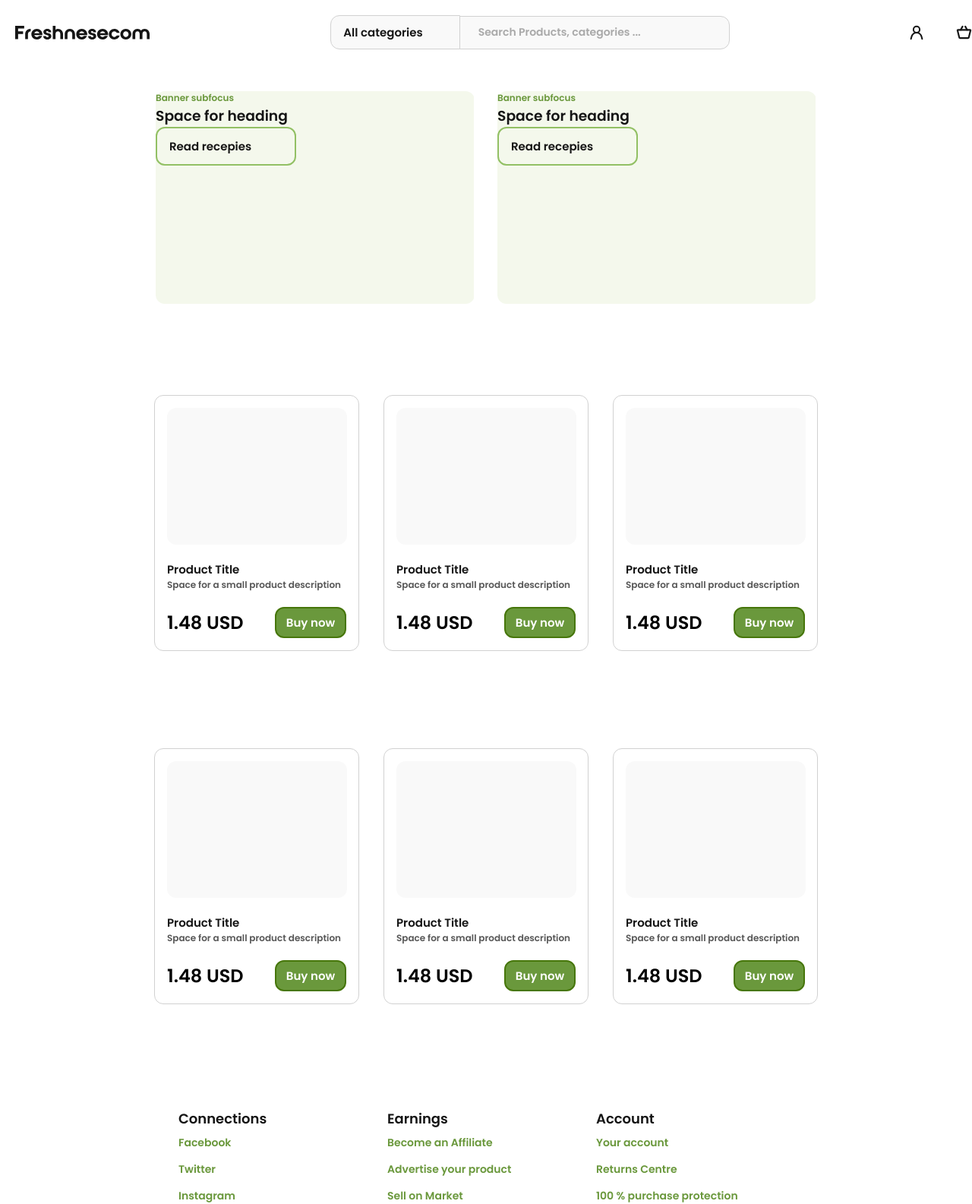
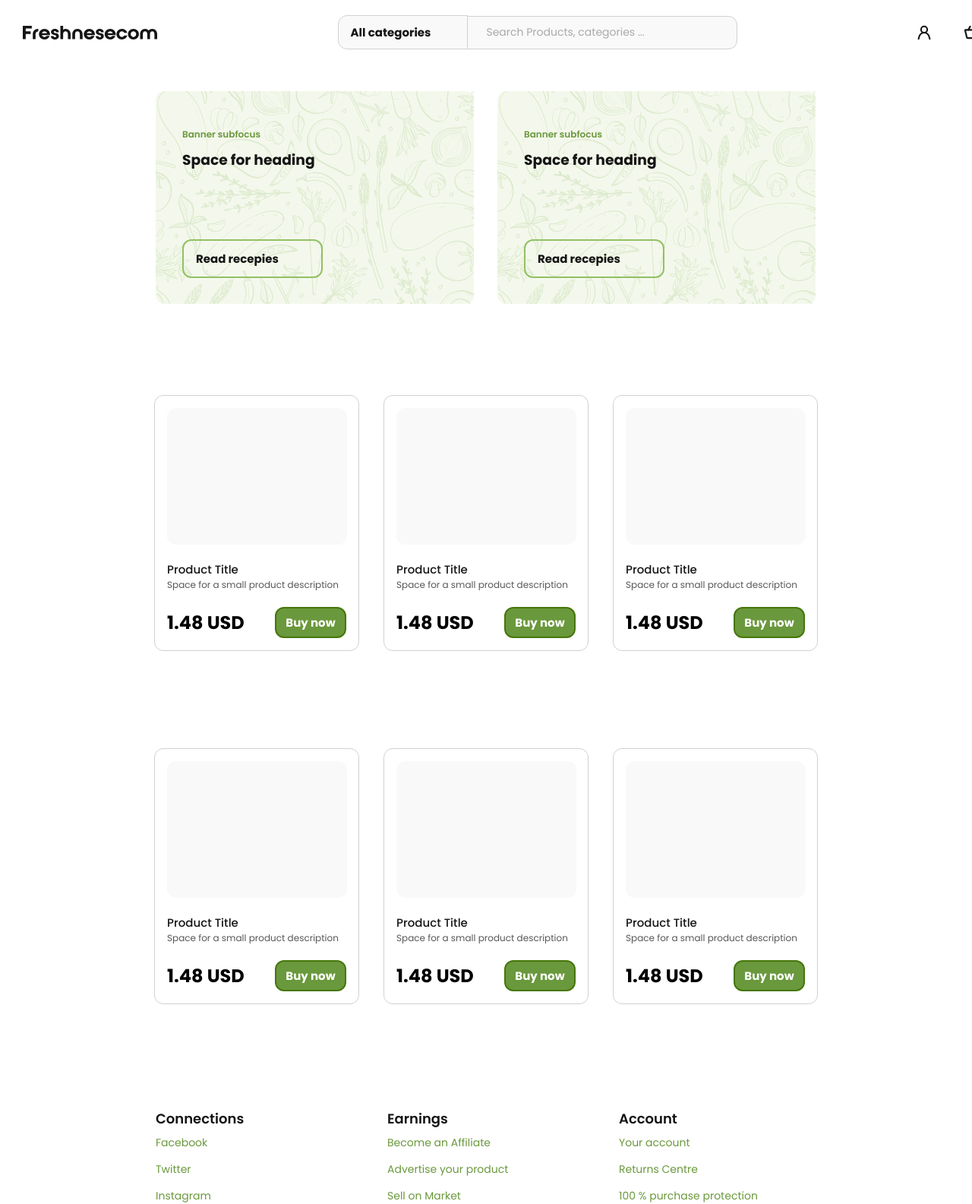
Before and after one commit to Mrkrimers/Freshnesecom, a plain HTML site: page index.html in a window 1280 px wide. Shown: the whole page at 76% size. Drawn offline with Linux system fonts and the light colour scheme.

Commit message:
added main

```diff
--- a/index.html
+++ b/index.html
@@ -37,6 +37,7 @@
 
         <section class="banner">
 
+            <div class="context">
 
                 <div class="img">
 
@@ -46,6 +47,11 @@
 
                 </div>
 
+            </div>
+
+
+            <div class="context">
+
                 <div class="img">
 
                     <p>Banner subfocus</p>
@@ -53,6 +59,10 @@
                     <div class="btn">Read recepies</div>
 
                 </div>
+
+            </div>
+
+
 
 
         </section>
@@ -197,9 +207,6 @@
     </main>
 
 
-
-
-
     <footer>
 
         <div>
--- a/style.css
+++ b/style.css
@@ -1,25 +1,29 @@
 @font-face {
     font-family: 'Poppins';
     src: url(./font/Poppins-Bold.ttf) format('truetype');
+    font-weight: 700;
 }
 
 @font-face {
     font-family: 'Poppins';
     src: url(./font/Poppins-Medium.ttf) format('truetype');
+    font-weight: 500;
 }
 
 @font-face {
     font-family: 'Poppins';
     src: url(./font/Poppins-Regular.ttf) format('truetype');
+    font-weight: 400;
 }
 
 @font-face {
     font-family: 'Poppins';
     src: url(./font/Poppins-SemiBold.ttf) format('truetype');
+    font-weight: 600;
 }
 
 * {
-    font-weight: 400;
+    /* font-weight: 400; */
     font-family: 'Poppins';
     margin: 0;
     padding: 0;
@@ -41,7 +45,6 @@ header {
     background: #FFFFFF;
     position: fixed;
     top: 0;
-    left: 0;
     width: 1260px;
 }
 
@@ -111,9 +114,17 @@ header .img-bag {
     justify-content: center;
 }
 
-.banner .img {
+.banner .context {
     margin: 120px 15px;
     background-image: url(./assets/Rectangle\ 26.svg);
+    background-repeat: no-repeat;
+    background-size: contain;
+    width: 420px;
+    height: 280px;
+}
+
+.banner .img {
+    background-image: url(./assets/picture.svg);
     background-repeat: no-repeat;
     background-size: contain;
     width: 420px;
@@ -123,14 +134,17 @@ header .img-bag {
 .banner .img p {
     font: 600 12px 'Poppins';
     color: #6A983C;
+    padding: 48px 0 10px 35px;
 }
 
 .banner .img h3 {
     font-family: 600 22px 'Poppins';
     color: #151515;
+    padding-left: 35px;
 }
 
 .banner .img .btn {
+    margin: 90px 0 0 35px ;
     border: 2px solid #92C064;
     border-radius: 12px;
     width: 165px;
@@ -206,7 +220,7 @@ footer div {
     grid-template-rows: repeat(4, 20px);
     justify-content: center;
     justify-items: flex-start;
-    grid-column-gap: 15px;
+    grid-column-gap: 45px;
     grid-row-gap: 15px;
 }
 
```
Also changed, not shown: assets/arrow.svg (added), assets/picture.svg (added). Lines whose indentation alone changed are shown as unchanged.
